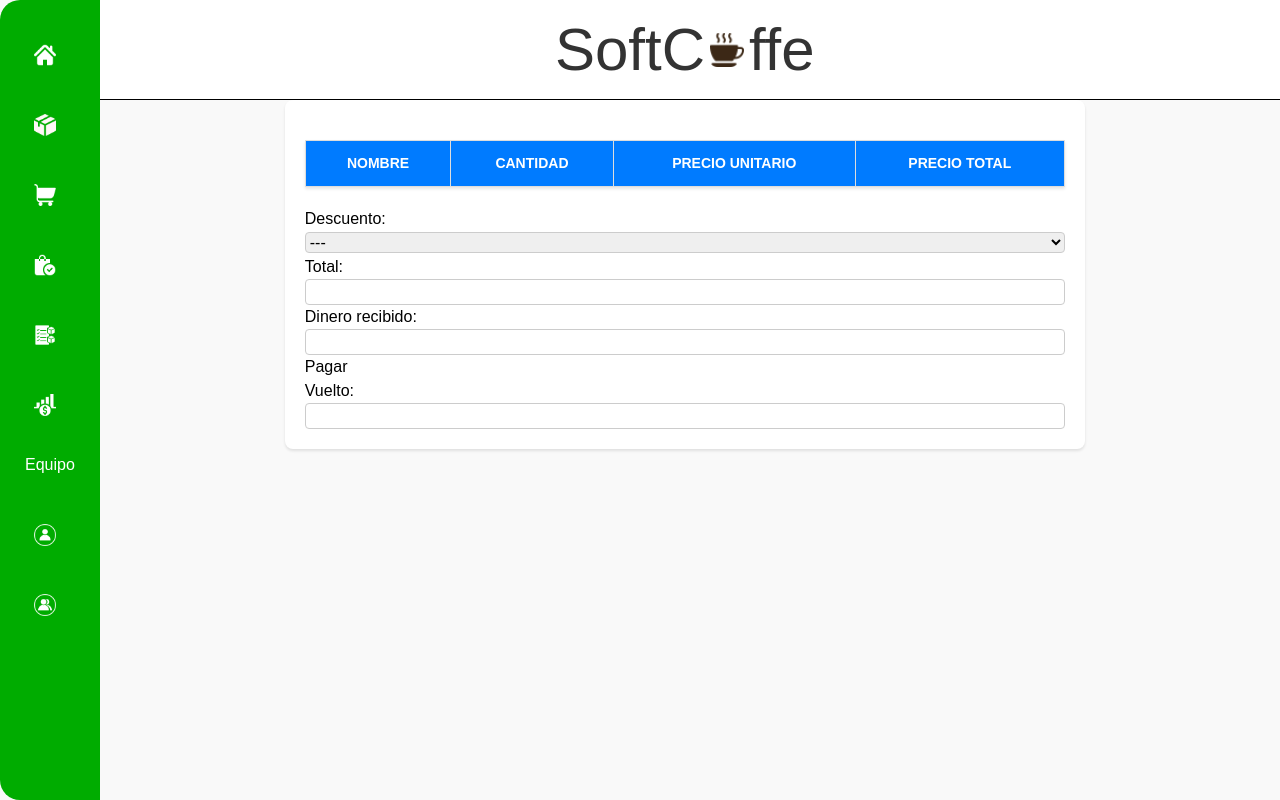
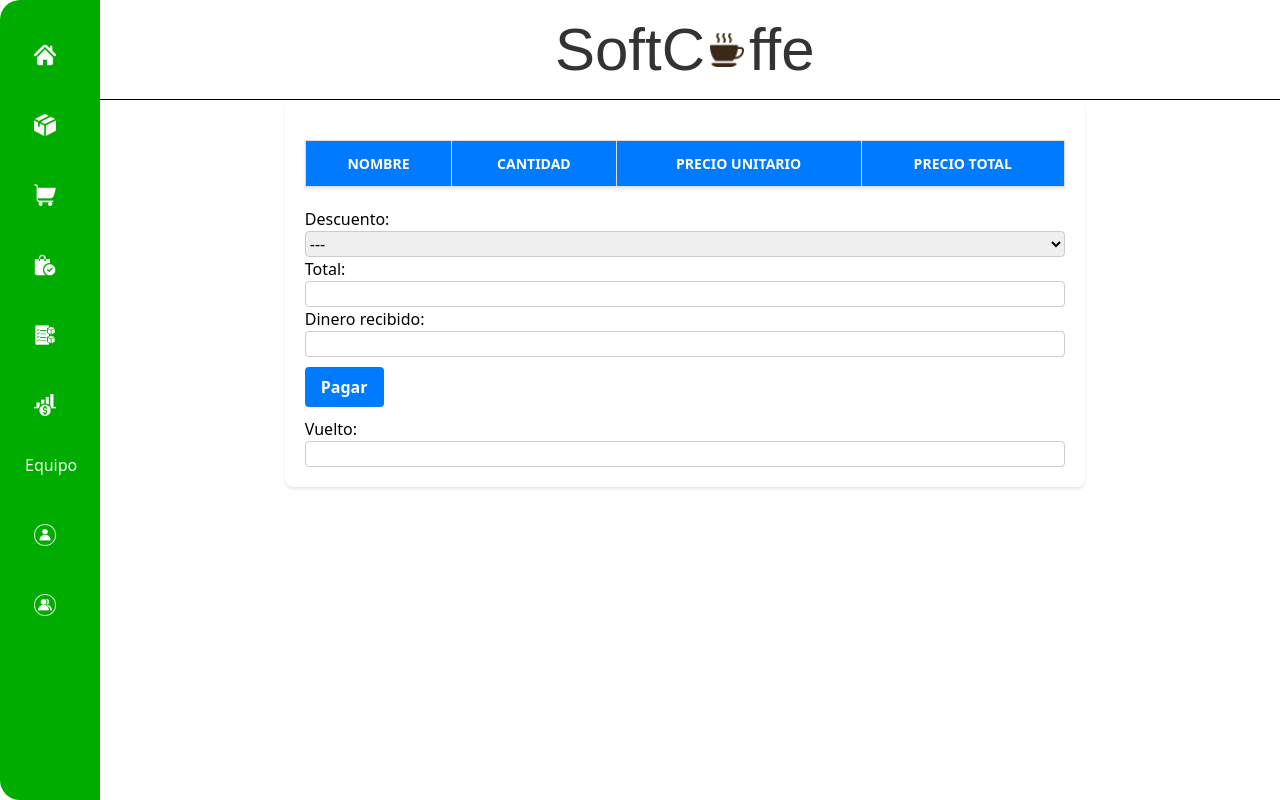
Before and after one commit to Lui-sroca/software-cafeter-a, a Django app: page /carrito/ in a window 1280 px wide. Run offline with Django 5.2, Linux system fonts and the light colour scheme; lists and menus that the app fills with data are empty; style sheets or scripts are compiled from the project's sources; some web fonts are replaced.

Commit message:
actualizar

```diff
--- a/cafeteriaSoftware/cafeteriaSoftware/settings.py
+++ b/cafeteriaSoftware/cafeteriaSoftware/settings.py
@@ -72,7 +72,7 @@ WSGI_APPLICATION = 'cafeteriaSoftware.wsgi.application'
 DATABASES = {
     "default": {
         "ENGINE": "django.db.backends.postgresql",
-        "NAME": "bdSoftCoffe",
+        "NAME": "adminSoftCoffe",
         "USER": "postgres",
         "PASSWORD": "2002",
         "HOST": "localhost",
--- a/cafeteriaSoftware/static/css/style-carrito.css
+++ b/cafeteriaSoftware/static/css/style-carrito.css
@@ -1,67 +1,65 @@
-body {
-    font-family: Arial, sans-serif;
-    margin: 20px;
-    background-color: #f9f9f9;
+/* Contenedor de la tabla */
+.table-container {
+  max-width: 800px;
+  margin: auto;
+  padding: 20px;
+  background-color: #fff;
+  border-radius: 8px;
+  box-shadow: 0 2px 3px rgba(0, 0, 0, 0.1);
 }
 
-table {
-    width: 100%;
-    border-collapse: collapse;
-    margin: 20px 0;
-    box-shadow: 0 2px 3px rgba(0,0,0,0.1);
-    background-color: #fff;
+/* Estilos para la tabla */
+#carrito {
+  width: 100%;
+  border-collapse: collapse;
+  margin: 20px 0;
+  box-shadow: 0 2px 3px rgba(0, 0, 0, 0.1);
+  background-color: #ffffff; /* Color de fondo de la tabla */
 }
 
-table thead {
-    background-color: #007BFF;
-    color: #ffffff;
+#carrito thead {
+  background-color: #007BFF; /* Color de fondo del encabezado */
+  color: #ffffff; /* Color de texto del encabezado */
 }
 
-table th, table td {
-    padding: 12px 15px;
-    border: 1px solid #ddd;
-    text-align: center;
+#carrito th, #carrito td {
+  padding: 12px 15px;
+  border: 1px solid #ddd;
+  text-align: center;
 }
 
-table th {
-    background-color: #007BFF;
-    color: white;
-    text-transform: uppercase;
-    font-size: 14px;
+#carrito th {
+  text-transform: uppercase;
+  font-size: 14px;
 }
 
-table tr:nth-child(even) {
-    background-color: #f2f2f2;
+#carrito tbody tr:nth-child(even) {
+  background-color: #f2f2f2; /* Color de fondo de filas pares */
 }
 
-table tr:hover {
-    background-color: #f1f1f1;
+#carrito tbody tr:hover {
+  background-color: #f1f1f1; /* Color de fondo al pasar el mouse */
 }
 
-.table-container {
-    max-width: 800px;
-    margin: auto;
-    padding: 20px;
-    background-color: #fff;
-    border-radius: 8px;
-    box-shadow: 0 2px 3px rgba(0,0,0,0.1);
+/* Estilos para los botones */
+#boton-pagar {
+  padding: 8px 16px;
+  margin: 10px 0;
+  cursor: pointer;
+  border: none;
+  border-radius: 4px;
+  font-size: 16px;
+  font-weight: bold;
+  background-color: #007BFF; /* Color azul */
+  color: #fff;
 }
 
-.btn-quantity {
-    padding: 5px 10px;
-    margin: 0 5px;
-    cursor: pointer;
-    background-color: #007BFF;
-    color: white;
-    border: none;
-    border-radius: 3px;
+#boton-pagar:hover {
+  background-color: #0056b3; /* Color azul más oscuro al hacer hover */
 }
 
-.btn-quantity:hover {
-    background-color: #0056b3;
+#boton-pagar:disabled {
+  background-color: #ccc;
+  color: #666;
+  cursor: not-allowed;
 }
-
-.btn-quantity:disabled {
-    background-color: #ccc;
-    cursor: not-allowed;
-}
```
